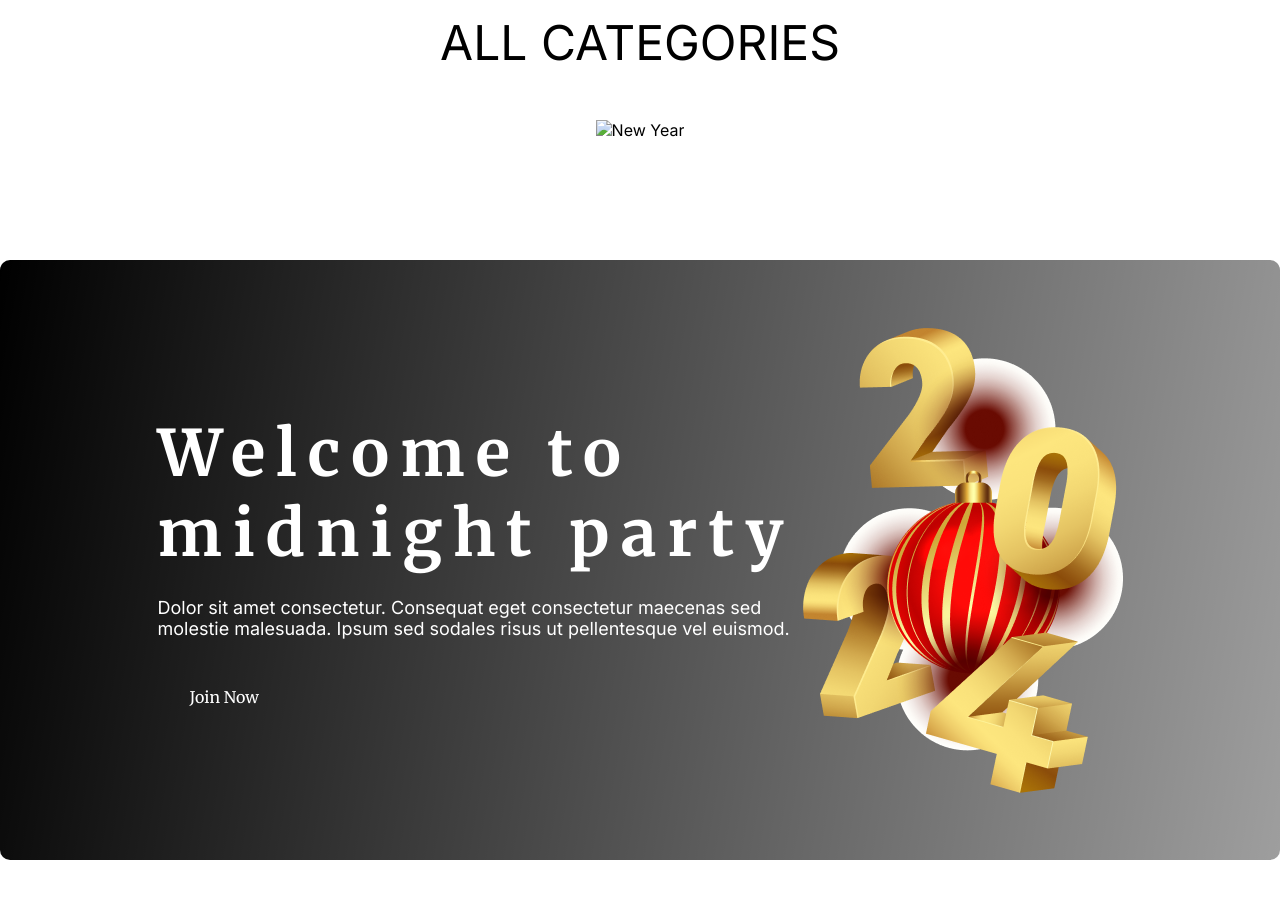
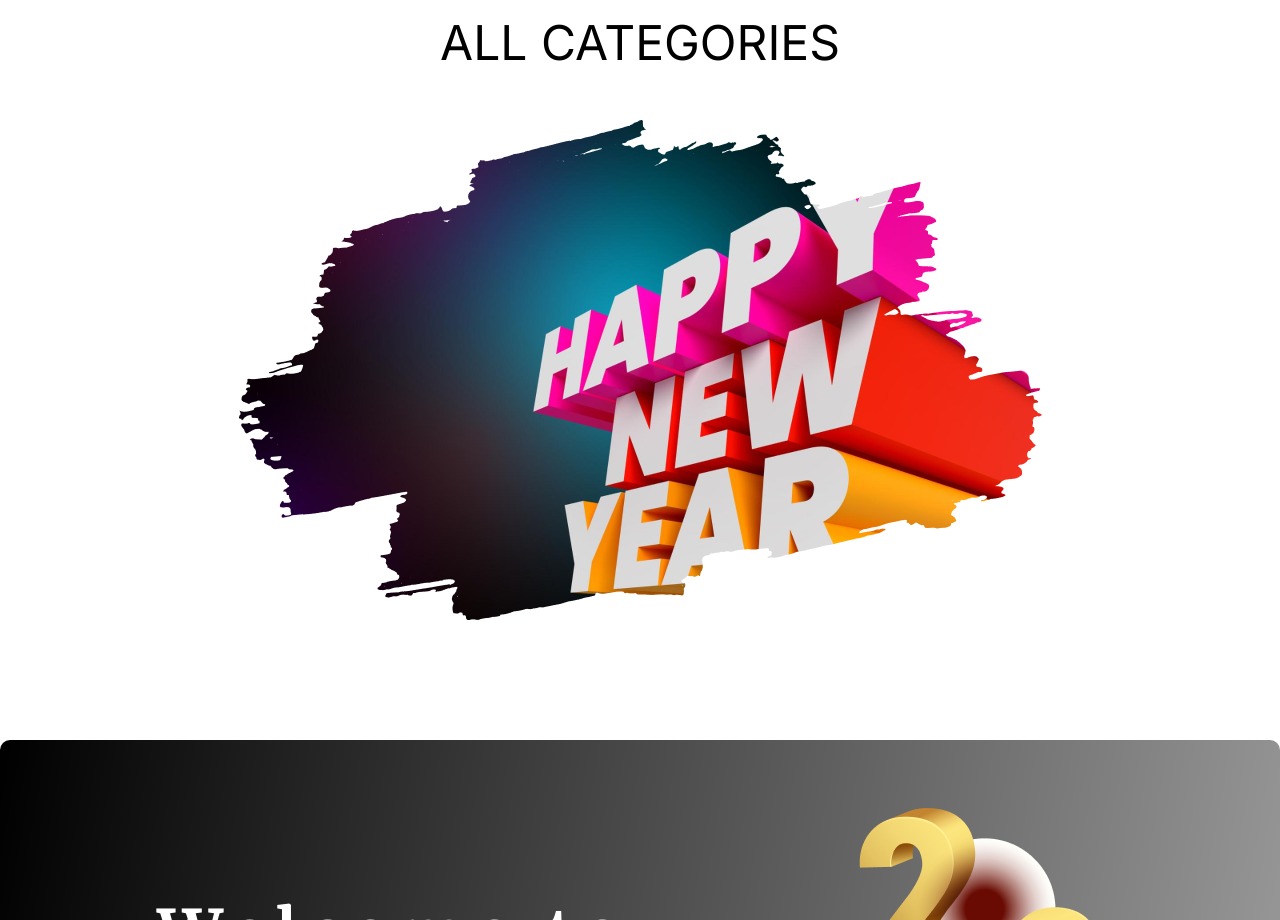
Before and after one commit to adnansyed101/new-year, a plain HTML site: page index.html in a window 1280 px wide. Shown: the part 1004-1924 px from the top of the page. Drawn offline with Linux system fonts and the light colour scheme; the site is published under a folder, as on GitHub Pages, so addresses that start at the root find nothing.

Commit message:
Fixed image location

```diff
--- a/index.html
+++ b/index.html
@@ -16,7 +16,7 @@
         <h1 class="deals-title">65&#37; OFF</h1>
         <p class="deals-subtitle">OUR HOLIDAY DEALS ARE BETTER</p>
         <p class="deals-semititle">ALL CATEGORIES</p>
-        <img src="/images/New Year Photo.png" alt="New Year" />
+        <img src="images/New Year Photo.png" alt="New Year" />
       </section>
     </header>
     <main>
```
